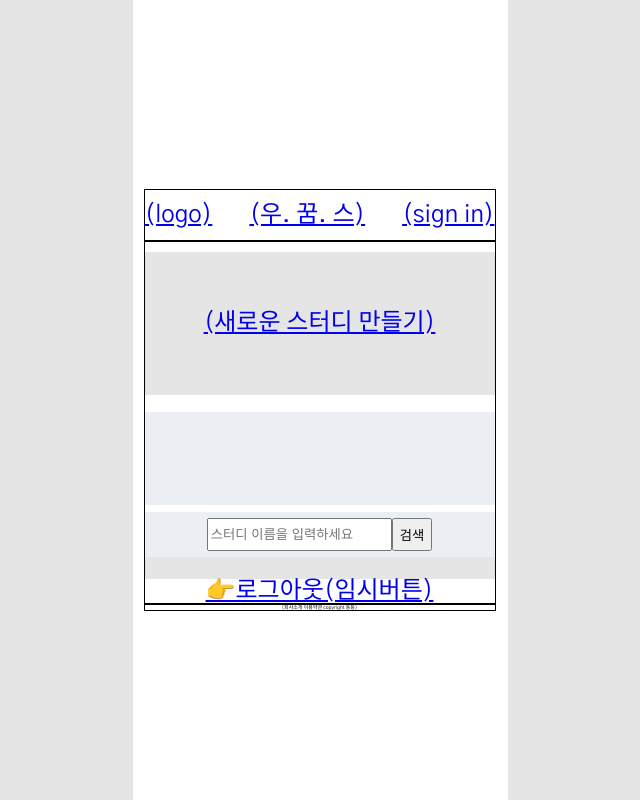
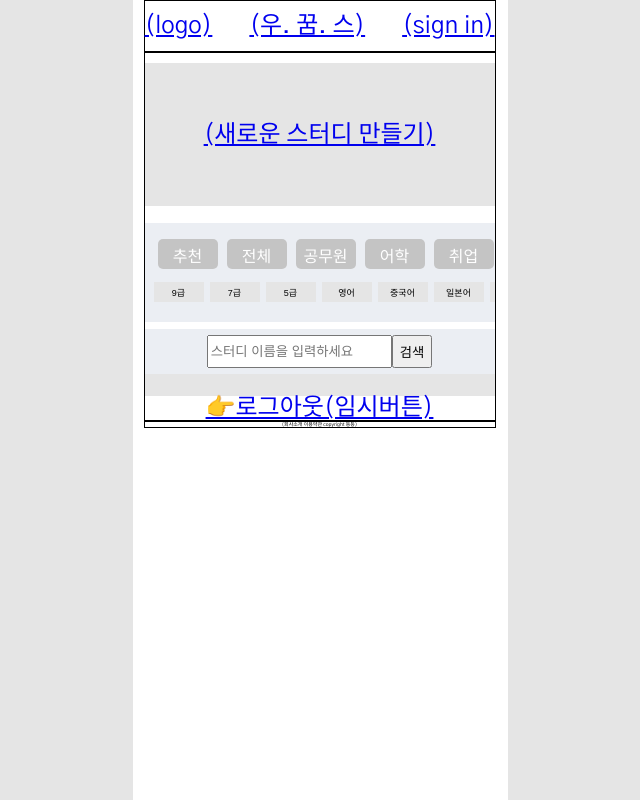
Before and after one commit to LM-channel-team-project/wooggooms, a Node server app: template views/index.ejs in a window 1280 px wide. Shown: the whole page, without its empty margins (320-960 px from the left). Run offline with Node 20, Linux system fonts and the light colour scheme; the template is opened without the code that fills it, so the values that code supplies are empty; some libraries are stand-ins or nearby versions.

Commit message:
style: category-filter class uncleared

```diff
--- a/public/css/default.css
+++ b/public/css/default.css
@@ -13,7 +13,6 @@ body {
   padding-right: 13px;
   display: flex;
   flex-direction: column;
-  justify-content: center;
   align-items: center;
   overflow-x: hidden;
   width: 350px;
--- a/public/css/index.css
+++ b/public/css/index.css
@@ -31,48 +31,60 @@
   height: 30px;
 }
 
-/* classify-menu */
-.classify-menu {
+/* category-filter */
+.category-filter {
   min-height: 93px;
   width: 350px;
   /* height: 14%; */
   margin-top: 0.3rem;
   background-color: rgba(156, 171, 194, 0.2);
 }
-.classify-menu__main {
+.category-filter__main {
   display: flex;
   overflow-x: scroll;
   padding-top: 16px;
   padding-bottom: 13px;
   margin-left: 4px;
 }
-.classify-menu__main--num {
+.category-filter__main__btn,
+.category-filter__main__btn--active {
   background-color: rgba(196, 196, 196, 1);
   text-align: center;
-  padding-top: 7px;
+  padding-top: 3px;
   margin-left: 9px;
   min-width: 60px;
   height: 30px;
   font-size: 16px;
   color: rgba(255, 255, 255, 1);
   border-radius: 5px;
+  border: none;
+  outline: none;
 }
-.classify-menu__sub {
+.category-filter__main__btn:hover {
+  background-color: #ddd;
+}
+.category-filter__sub {
   display: flex;
   overflow-x: scroll;
   height: 40px;
   margin-left: 3px;
 }
-.classify-menu__sub--num {
+.category-filter__sub__btn,
+.category-filter__sub__btn--active {
   background-color: rgba(229, 229, 229, 1);
   text-align: center;
-  padding-top: 5px;
+  padding-top: 2px;
   margin-left: 6px;
   min-width: 50px;
   height: 20px;
   font-size: 9px;
+  border: none;
+  outline: none;
 }
 
+.category-filter__sub__btn:hover {
+  background-color: dimgray;
+}
 /* search-form */
 .search-form {
   margin-top: 0.3rem;
--- /dev/null
+++ b/views/includes/index/category-filter.ejs
@@ -0,0 +1,31 @@
+<div class="category-filter__main">
+  <button class="category-filter__main__btn" id="recommend">추천</button>
+  <button class="category-filter__main__btn--active" id="all">전체</button>
+  <button class="category-filter__main__btn" id="officiary">공무원</button>
+  <button class="category-filter__main__btn" id="language">어학</button>
+  <button class="category-filter__main__btn" id="employee">취업</button>
+  <button class="category-filter__main__btn" id="exam">수능</button>
+  <button class="category-filter__main__btn" id="hobby">취미</button>
+</div>
+<div class="category-filter__sub">
+  <button class="category-filter__sub__btn" id="all officiary">9급</button>
+  <button class="category-filter__sub__btn--active" id="all officiary">
+    7급
+  </button>
+  <button class="category-filter__sub__btn" id="all officiary">5급</button>
+  <button class="category-filter__sub__btn" id="all language">영어</button>
+  <button class="category-filter__sub__btn--active" id="all language">
+    중국어
+  </button>
+  <button class="category-filter__sub__btn" id="all language">일본어</button>
+  <button class="category-filter__sub__btn" id="all employee">경영/사무</button>
+  <button class="category-filter__sub__btn" id="all employee">마케팅</button>
+  <button class="category-filter__sub__btn" id="all employee">IT/인터넷</button>
+  <button class="category-filter__sub__btn" id="all employee">디자인</button>
+  <button class="category-filter__sub__btn" id="all employee">미디어</button>
+  <button class="category-filter__sub__btn" id="all hobby">독서</button>
+  <button class="category-filter__sub__btn" id="all hobby">토론</button>
+  <button class="category-filter__sub__btn" id="all language employee">
+    기타
+  </button>
+</div>
--- a/views/includes/index/classify-menu.ejs
+++ /dev/null
@@ -1,14 +0,0 @@
-<div class="classify-menu__main">
-  <% for (var i = 0;i < mainCategory.length;i++){ %>
-  <div class="classify-menu__main--num" id="<%= i %>">
-    <%= mainCategory[i] %>
-  </div>
-  <% } %>
-</div>
-<div class="classify-menu__sub">
-  <% for (var i = 0;i < mainCategory.length;i++){ %>
-  <div class="classify-menu__sub--num" id="<%= i %>">
-    <%= middleCategory[2][i] %>
-  </div>
-  <% } %>
-</div>
--- a/views/index.ejs
+++ b/views/index.ejs
@@ -22,8 +22,8 @@
       <section class="create-panel">
         <%- include('includes/index/create-panel'); %>
       </section>
-      <section class="classify-menu">
-        <%- include('includes/index/classify-menu'); %>
+      <section class="category-filter">
+        <%- include('includes/index/category-filter'); %>
       </section>
       <section class="search-form">
         <%- include('includes/index/search-form'); %>
```
Also changed, not shown: other parts of views/index.ejs (+1 -0 lines), routes/index.js (+0 -23 lines), public/js/category-filter.js (added).
